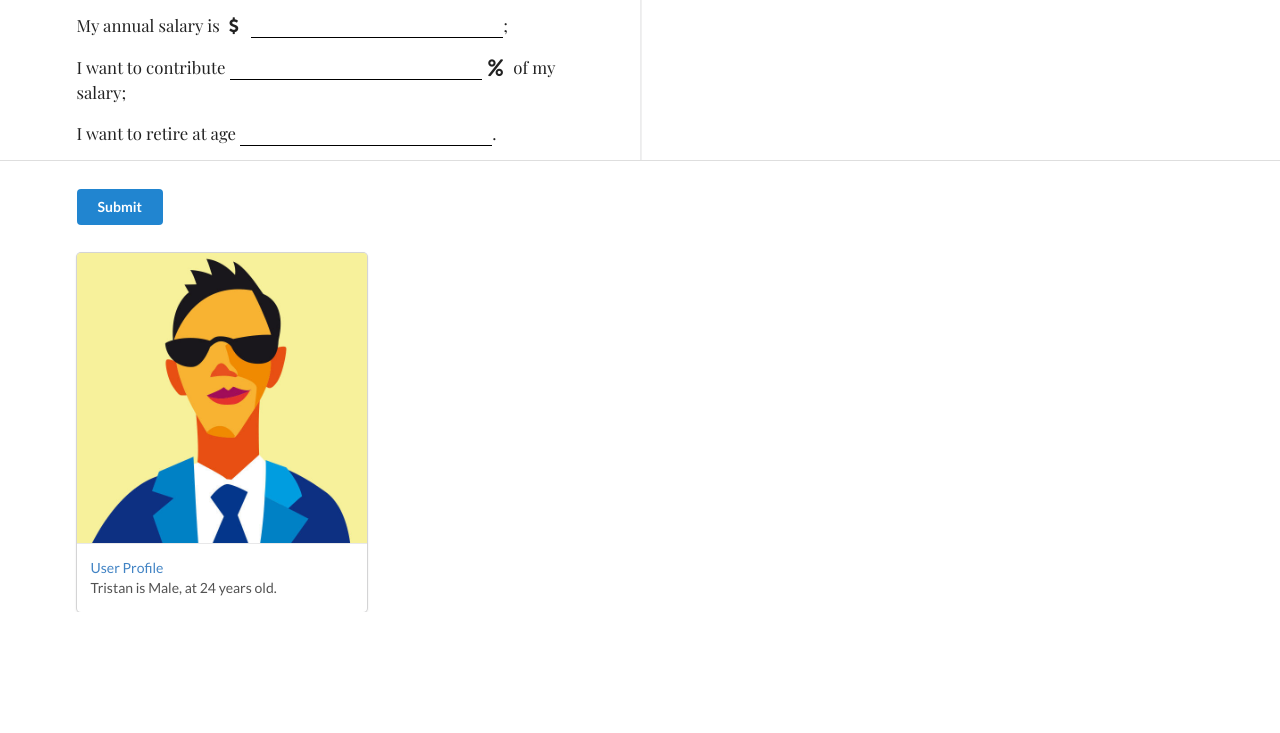
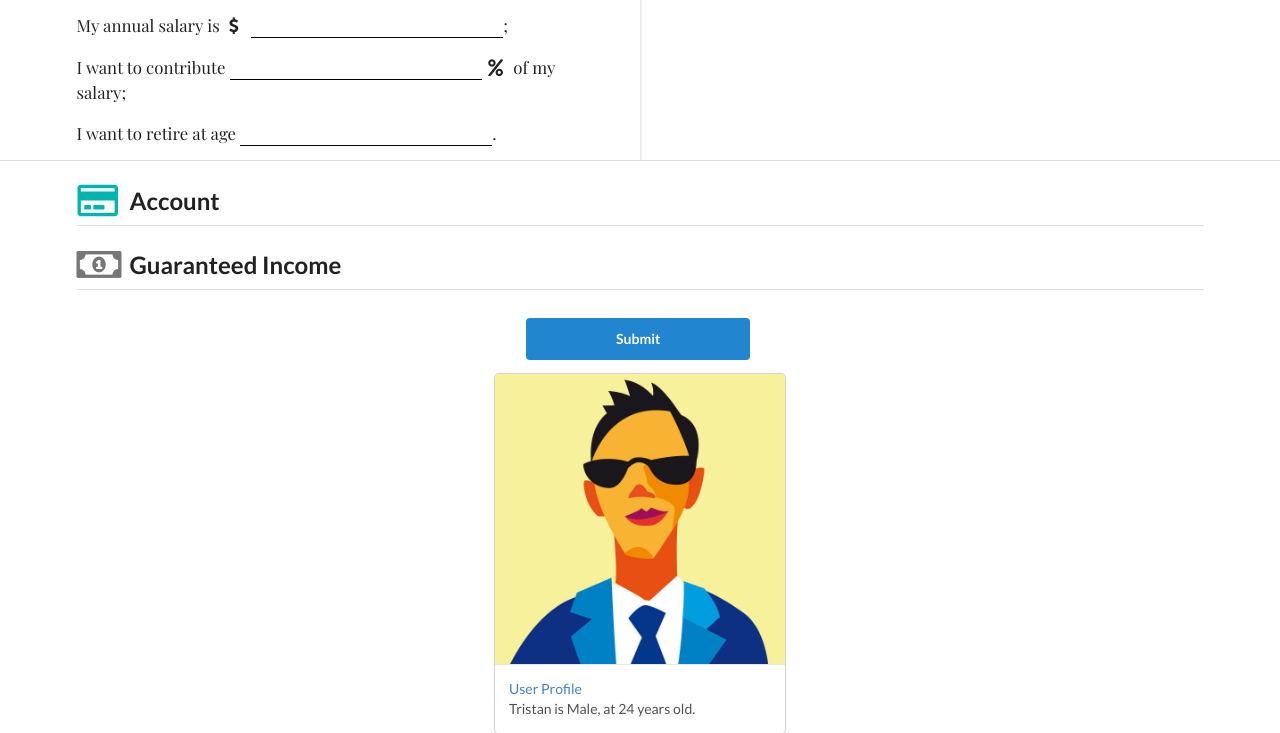
Before and after one commit to BLC/retirement-income, a Flask app: page / in a window 1280 px wide. Shown: the part 449-1182 px from the top of the page. Before the commit the page ends 1061 px from the top, so only its background shows below. Run offline with Flask 2, Linux system fonts and the light colour scheme; some libraries are stand-ins or nearby versions.

Commit message:
Account, Income Stakeholder

```diff
--- a/templates/index.html
+++ b/templates/index.html
@@ -80,10 +80,18 @@
   </div>
 
   <div class="ui container" style="margin-top:2rem">
-    <button class="ui primary button center align" id="submit">Submit</button>
+    <form class="ui form">
+      <h2 class="ui dividing header"><i class="credit card outline icon teal"></i>Account</h2>
+
+      <h2 class="ui dividing header"><i class="money bill alternate outline icon grey"></i>Guaranteed Income</h2>
+    </form>
   </div>
 
-  <div class="ui container" style="margin-top:2rem">
+  <div class="ui one column stackable center aligned page grid" style="margin-top:2rem">
+     <button class="ui primary button column four wide" id="submit">Submit</button>
+ </div>
+
+  <div class="ui one column stackable center aligned page grid" style="margin-top:2rem">
     <div class="ui card">
       <div class="image">
         <img src="{{ url_for('static', filename='img/male_mid.jpg') }}">
@@ -97,7 +105,6 @@
     </div>
   </div>
 
-
   <script src="https://cdnjs.cloudflare.com/ajax/libs/jquery/3.4.1/jquery.min.js"></script>
   <script src="https://cdnjs.cloudflare.com/ajax/libs/semantic-ui/2.4.1/semantic.min.js"></script>
 
```
